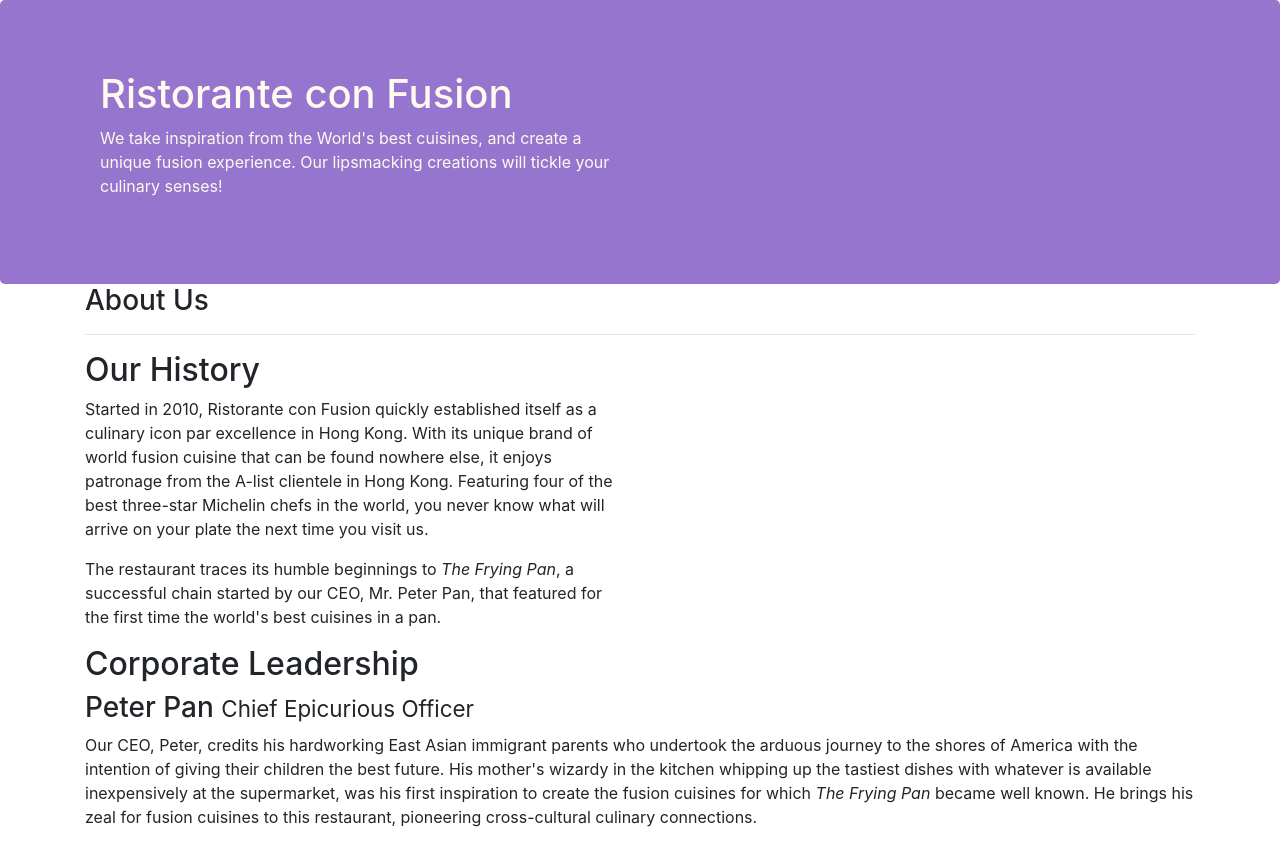
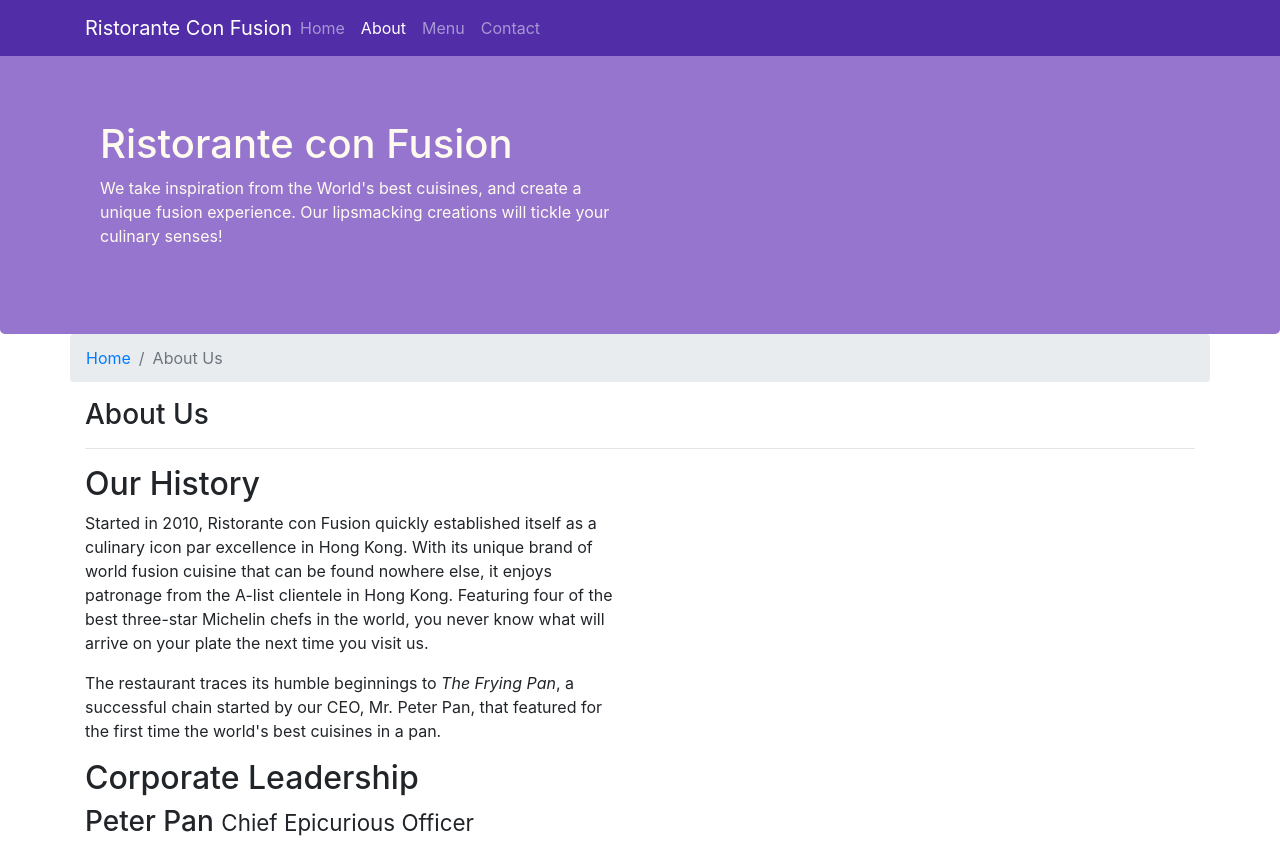
Before and after one commit to MohamedHesham/Responsive-Bootstrap-Task, a website: page aboutus.html in a window 1280 px wide. Shown: the top 842 px of the page. Drawn offline with nearby package versions, Linux system fonts and the light colour scheme.

Commit message:
navbar and breadcrumbs

```diff
--- a/aboutus.html
+++ b/aboutus.html
@@ -15,7 +15,30 @@
 </head>
 
 <body>
-
+    <nav class="navbar navbar-dark navbar-expand-sm fixed-top">
+        <div class="container">
+            <button class="navbar-toggler" type="button" data-toggle="collapse" data-target="#Navbar">
+                <span class="navbar-toggler-icon"></span>
+            </button>
+            <a class="navbar-brand mr-auto" href="./index.html">Ristorante Con Fusion</a>
+            <div class="collapse navbar-collapse" id="Navbar">
+                <ul class="navbar-nav mr-auto">
+                    <li class="nav-item">
+                        <a class="nav-link" href="./index.html">Home</a>
+                    </li>
+                    <li class="nav-item active">
+                        <a class="nav-link" href="#">About</a>
+                    </li>
+                    <li class="nav-item">
+                        <a class="nav-link" href="#">Menu</a>
+                    </li>
+                    <li class="nav-item">
+                        <a class="nav-link" href="#">Contact</a>
+                    </li>
+                </ul>
+            </div>
+        </div>
+    </nav>
     <header class="jumbotron">
         <div class="container">
             <div class="row row-header">
@@ -31,6 +54,10 @@
 
     <div class="container">
         <div class="row">
+            <ol class="col-12 breadcrumb">
+                <li class="breadcrumb-item"><a href="./index.html">Home</a></li>
+                <li class="breadcrumb-item active">About Us</li>
+            </ol>
             <div class="col-12 col-sm">
                <h3>About Us</h3>
                <hr>
@@ -70,7 +97,7 @@
                 <div class="col-4 offset-1 col-sm-2">
                     <h5>Links</h5>
                     <ul class="list-unstyled">
-                        <li><a href="#">Home</a></li>
+                        <li><a href="./index.html">Home</a></li>
                         <li><a href="#">About</a></li>
                         <li><a href="#">Menu</a></li>
                         <li><a href="#">Contact</a></li>
--- a/css/styles.css
+++ b/css/styles.css
@@ -28,3 +28,12 @@
     margin: 0px;
     color: #0f0f0f;
 }
+
+body {
+    padding: 50px 0px 0px 0px;
+    z-index: 0;
+}
+
+.navbar-dark {
+    background-color: #512DA8;
+}
```
Also changed, not shown: index.html (+25 -1 lines).
